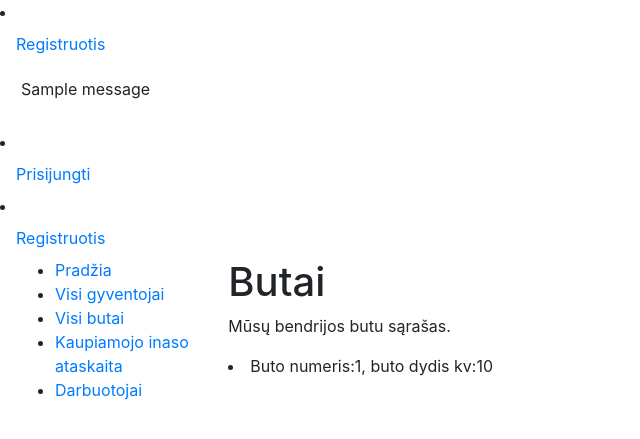
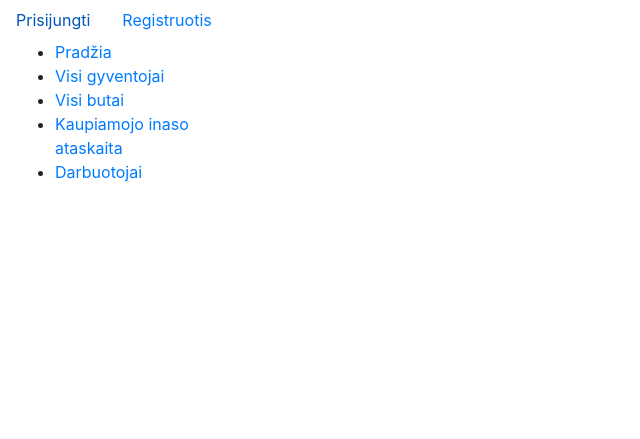
Before and after one commit to trintuxs/Bendrija, a Django app: page /gyventojas/flat/ in a window 1280 px wide. Shown: the top 439 px of the page, without its empty margins (0-640 px from the left). Run offline with Django 4.2, Linux system fonts and the light colour scheme; tables that the repository leaves empty hold one stand-in row (values such as "Sample post"); one stand-in notice (Sample message) is shown; some libraries are stand-ins or nearby versions.

Commit message:
registracija

```diff
--- a/gyventojas/admin.py
+++ b/gyventojas/admin.py
@@ -1,6 +1,5 @@
 from django.contrib import admin
 from django.contrib.auth.admin import UserAdmin
-
 from gyventojas.forms import CustomUserCreationForm, CustomUserChangeForm
 from gyventojas.models import Resident, Flat
 
@@ -8,7 +7,6 @@
 class ResidentAdmin(admin.ModelAdmin):
     list_display = ('first_name', 'last_name', 'email', 'flat_nr')
 '''
-
 
 
 class FlatAdmin(admin.ModelAdmin):
@@ -24,7 +22,6 @@
 
 # Register your models here.
 admin.site.register(Resident, CustomUserAdmin)
-
 admin.site.register(Flat, FlatAdmin)
 
-#admin.site.register(ResidentAdmin)
+# admin.site.register(ResidentAdmin)
--- a/gyventojas/forms.py
+++ b/gyventojas/forms.py
@@ -10,4 +10,4 @@
 class CustomUserChangeForm(UserChangeForm):
     class Meta:
         model = Resident
-        fields = ('username', 'email')  # Naudojame 'username' ir 'email'
+        fields = ('username', 'email', 'flat_nr')  # Naudojame 'username' ir 'email'
--- a/gyventojas/models.py
+++ b/gyventojas/models.py
@@ -1,18 +1,15 @@
 from django.contrib.auth.models import AbstractUser
 from django.db import models
+
 
 
 # Create your models here.
 
 
 class Resident(AbstractUser):
-    first_name = models.CharField(max_length=50, verbose_name="Vardas")
-    last_name = models.CharField(max_length=50, verbose_name="Pavardė")
-    email = models.CharField(max_length=50, verbose_name="Elektroninis paštas")
-    flat_nr = models.ForeignKey('Flat', on_delete=models.SET_NULL, null=True, blank=True, related_name='savininkas')
+    flat_nr = models.ForeignKey('Flat', on_delete=models.SET_NULL, null=True, blank=True, related_name='butas')
 
-    created_at = models.DateTimeField(auto_now_add=True)
-    updated_at = models.DateTimeField(auto_now=True)
+
 
     def __str__(self):
         return f"{self.first_name} {self.last_name} {self.flat_nr} {self.email}"
--- a/gyventojas/static/css/style.css
+++ b/gyventojas/static/css/style.css
@@ -1,5 +1,5 @@
 .sidebar-nav {
-    margin-top: 20px;
+    margin-top: 30px;
     padding: 0;
     list-style: none;
 }
--- a/gyventojas/views.py
+++ b/gyventojas/views.py
@@ -47,17 +47,17 @@
         # tikriname, ar sutampa slaptažodžiai
         if password == password2:
             # tikriname, ar neužimtas username
-            if User.objects.filter(username=username).exists():
+            if Resident.objects.filter(username=username).exists():
                 messages.error(request, f'Vartotojo vardas {username} užimtas!')
                 return redirect('register')
             else:
                 # tikriname, ar nėra tokio pat email
-                if User.objects.filter(email=email).exists():
+                if Resident.objects.filter(email=email).exists():
                     messages.error(request, f'Vartotojas su el. paštu {email} jau užregistruotas!')
                     return redirect('register')
                 else:
                     # jeigu viskas tvarkoje, sukuriame naują vartotoją
-                    User.objects.create_user(username=username, email=email, password=password)
+                    Resident.objects.create_user(username=username, email=email, password=password)
                     messages.info(request, f'Vartotojas {username} užregistruotas!')
                     return redirect('login')
         else:
--- a/templates/base.html
+++ b/templates/base.html
@@ -1,41 +1,39 @@
 <!DOCTYPE html>
 <html lang="en">
 <head>
-  {% block "title" %}<title>Bendrija</title>{% endblock %}
+  {% block title %}<title>Bendrija</title>{% endblock %}
   <meta charset="utf-8">
   <meta name="viewport" content="width=device-width, initial-scale=1">
   <link rel="stylesheet" href="https://stackpath.bootstrapcdn.com/bootstrap/4.1.3/css/bootstrap.min.css" integrity="sha384-MCw98/SFnGE8fJT3GXwEOngsV7Zt27NXFoaoApmYm81iuXoPkFOJwJ8ERdknLPMO" crossorigin="anonymous">
   <!-- Add additional CSS in static file -->
   {% load static %}
   <link rel="stylesheet" href="{% static 'css/styles.css' %}">
-    {% if not user.is_authenticated %}
-
-
-
-{% endif %}
 </head>
 <body>
-<li class="nav-item"><a class="nav-link" href="{% url 'register'%}">Registruotis</a></li>
+  <ul class="nav">
+    {% if user.is_authenticated %}
+      <li class="nav-item">
+        <a class="nav-link" href="#">
+          <svg class="bi bi-person" width="1.5em" height="1.5em" viewBox="0 0 16 16" fill="currentColor" xmlns="http://www.w3.org/2000/svg">
+            <!-- Ikonėlės kodas... -->
+          </svg>
+          {{ user.get_username }}
+        </a>
+      </li>
+      <li class="nav-item"><a class="nav-link" href="#">Mano butas</a></li>
+      <li class="nav-item">
+        <a class="nav-link" href="{% url 'logout'%}?next=">Atsijungti</a>
+      </li>
+    {% else %}
+      <li class="nav-item">
+        <a class="nav-link" href="{% url 'login'%}?next={{request.path}}">Prisijungti</a>
+      </li>
+      <li class="nav-item">
+        <a class="nav-link" href="{% url 'register'%}">Registruotis</a>
+      </li>
+    {% endif %}
+  </ul>
 
-{% if messages %}
-    {% for message in messages %}
-        <div class="alert alert-{% if message.tags == 'error' %}danger{% elif message.tags == 'info' %}success{% endif %}" role="alert">
-                {{ message }}
-        </div>
-    {% endfor %}
-{% endif %}
-{% if user.is_authenticated %}
-            <li class="nav-item"><a class="nav-link" href="#">
-              <svg class="bi bi-person" width="1.5em" height="1.5em" viewBox="0 0 16 16" fill="currentColor" xmlns="http://www.w3.org/2000/svg">
-                <path fill-rule="evenodd" d="M13 14s1 0 1-1-1-4-6-4-6 3-6 4 1 1 1 1h10zm-9.995-.944v-.002.002zM3.022 13h9.956a.274.274 0 00.014-.002l.008-.002c-.001-.246-.154-.986-.832-1.664C11.516 10.68 10.289 10 8 10c-2.29 0-3.516.68-4.168 1.332-.678.678-.83 1.418-.832 1.664a1.05 1.05 0 00.022.004zm9.974.056v-.002.002zM8 7a2 2 0 100-4 2 2 0 000 4zm3-2a3 3 0 11-6 0 3 3 0 016 0z" clip-rule="evenodd"/>
-              </svg>
-            {{ user.get_username }}</a></li>
-            <li class="nav-item"><a class="nav-link" href="#">Mano butas</a></li>
-            <li class="nav-item"><a class="nav-link" href="{% url 'logout'%}?next=">Atsijungti</a></li>
-          {% else %}
-            <li class="nav-item"><a class="nav-link" href="{% url 'login'%}?next={{request.path}}">Prisijungti</a></li>
-            <li class="nav-item"><a class="nav-link" href="#">Registruotis</a></li>
-          {% endif %}
   <div class="container-fluid">
     <div class="row">
       <div class="col-sm-2">
@@ -45,13 +43,13 @@
             <li><a href="{% url 'gyventojas' %}">Visi gyventojai</a></li>
             <li><a href="{% url 'butas' %}">Visi butai</a></li>
             <li><a href="{% url 'kaupiamasis_inasas' %}">Kaupiamojo inaso ataskaita</a></li>
-
-            <li><a href="{% url 'darbuotojai_list' %}">Darbuotojai</a></li>
-
+            <li><a href="{% url 'staff_list' %}">Darbuotojai</a></li>
           </ul>
         {% endblock %}
       </div>
-      <div class="col-sm-10 ">{% block "content" %}{% endblock %}</div>
+      <div class="col-sm-10">
+        {% block content %}{% endblock %}
+      </div>
     </div>
   </div>
 </body>
```
Also changed, not shown: administracija/migrations/0001_initial.py, darbuotojai/migrations/0001_initial.py, diskusija/migrations/0001_initial.py, gyventojas/migrations/0001_initial.py. Lines whose indentation alone changed are shown as unchanged.
